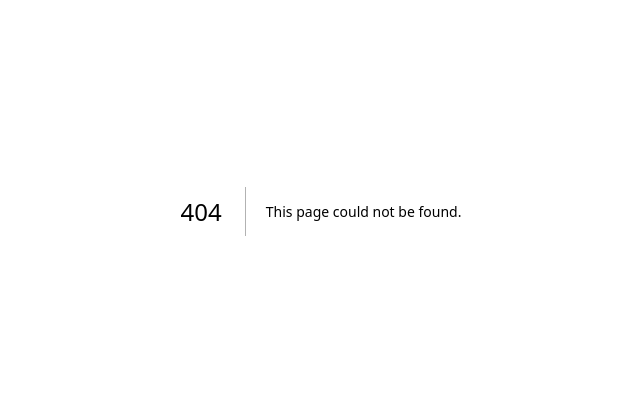
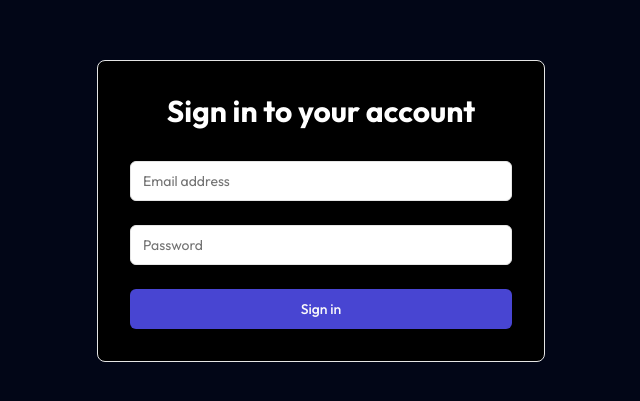
Before and after one commit to Gowsikakho/expense_track, a Next.js app: page /auth/signin in a window 1280 px wide. Before the commit this address had no page. Shown: the part 189-590 px from the top of the page, without its empty margins (319-959 px from the left). Built offline with nearby package versions, Linux system fonts and the light colour scheme.

Commit message:
complete nextauth integration

```diff
--- a/app/(routes)/dashboard/_components/IncomeSavingsTracker.jsx
+++ b/app/(routes)/dashboard/_components/IncomeSavingsTracker.jsx
@@ -39,7 +39,7 @@ const IncomeSavingsTracker = ({ user, refreshData }) => {
                 .from(Income)
                 .where(
                     and(
-                        eq(Income.createdBy, user.primaryEmailAddress?.emailAddress),
+                        eq(Income.createdBy, user.email),
                         eq(Income.month, currentMonth)
                     )
                 )
@@ -58,7 +58,7 @@ const IncomeSavingsTracker = ({ user, refreshData }) => {
                 createdBy: Savings.createdBy
             })
                 .from(Savings)
-                .where(eq(Savings.createdBy, user.primaryEmailAddress?.emailAddress))
+                .where(eq(Savings.createdBy, user.email))
                 .orderBy(desc(Savings.id))
 
             const total = savingsResult.reduce((sum, saving) => sum + Number(saving.amount), 0)
@@ -98,7 +98,7 @@ const IncomeSavingsTracker = ({ user, refreshData }) => {
             return
         }
 
-        if (!user?.primaryEmailAddress?.emailAddress) {
+        if (!user?.email) {
             toast.error('User not authenticated')
             return
         }
@@ -112,7 +112,7 @@ const IncomeSavingsTracker = ({ user, refreshData }) => {
                 .from(Income)
                 .where(
                     and(
-                        eq(Income.createdBy, user.primaryEmailAddress.emailAddress),
+                        eq(Income.createdBy, user.email),
                         eq(Income.month, currentMonth)
                     )
                 )
@@ -127,7 +127,7 @@ const IncomeSavingsTracker = ({ user, refreshData }) => {
                 await db.insert(Income).values({
                     amount: incomeAmount,
                     month: currentMonth,
-                    createdBy: user.primaryEmailAddress.emailAddress
+                    createdBy: user.email
                 })
             }
 
@@ -152,7 +152,7 @@ const IncomeSavingsTracker = ({ user, refreshData }) => {
                     amount: remaining.toString(),
                     month: currentMonth,
                     isRollover: true,
-                    createdBy: user.primaryEmailAddress?.emailAddress
+                    createdBy: user.email
                 })
 
                 if (remaining > 0) {
--- a/app/(routes)/dashboard/page.jsx
+++ b/app/(routes)/dashboard/page.jsx
@@ -1,5 +1,5 @@
 "use client"
-import { UserButton, useUser } from '@clerk/nextjs'
+import { useSession } from 'next-auth/react'
 import React, { useEffect, useState, useMemo } from 'react'
 import CardInfo from './_components/CardInfo';
 import { desc, eq, getTableColumns, sql, and, gte, lte } from 'drizzle-orm';
@@ -16,7 +16,7 @@ import moment from 'moment';
 
 const page = () => {
 
-    const { user } = useUser();
+    const { data: session } = useSession();
 
     const [budgetList, setBudgetList] = useState([]);
     const [expensesList, setExpensesList] = useState([]);
@@ -32,10 +32,10 @@ const page = () => {
     );
 
     useEffect(() => {
-        if (user) {
+        if (session?.user?.email) {
             loadInitialData();
         }
-    }, [user]);
+    }, [session]);
 
     const loadInitialData = async () => {
         setLoading(true);
@@ -62,7 +62,7 @@ const page = () => {
                 totalItem: sql`count(${Expenses.id})`.mapWith(Number),
             }).from(Budgets)
                 .leftJoin(Expenses, eq(Budgets.id, Expenses.budgetId))
-                .where(eq(Budgets.createdBy, user.primaryEmailAddress?.emailAddress))
+                .where(eq(Budgets.createdBy, session.user.email))
                 .groupBy(Budgets.id)
                 .orderBy(desc(Budgets.id));
 
@@ -83,7 +83,7 @@ const page = () => {
                 date: Expenses.date
             }).from(Expenses)
                 .orderBy(desc(Expenses.id))
-                .limit(5); // Reduced from 10 to 5
+                .limit(5);
 
             setExpensesList(result);
         } catch (error) {
@@ -102,7 +102,7 @@ const page = () => {
                 createdBy: Categories.createdBy
             })
                 .from(Categories)
-                .where(eq(Categories.createdBy, user.primaryEmailAddress?.emailAddress));
+                .where(eq(Categories.createdBy, session.user.email));
             setCategories(result);
         } catch (error) {
             console.error('Error fetching categories:', error);
@@ -121,7 +121,7 @@ const page = () => {
                 .from(Income)
                 .where(
                     and(
-                        eq(Income.createdBy, user.primaryEmailAddress?.emailAddress),
+                        eq(Income.createdBy, session.user.email),
                         eq(Income.month, currentMonth)
                     )
                 )
@@ -153,9 +153,9 @@ const page = () => {
 
     return (
         <div className="mt-16 md:mt-0 text-white p-8">
-            {user ?
+            {session?.user ?
                 <div>
-                    <h2 className="font-bold text-3xl">Hi, {user?.fullName}</h2>
+                    <h2 className="font-bold text-3xl">Hi, {session.user.name}</h2>
                     <p className="text-gray-500">Here's what happening with your money, let's manage your expenses</p>
                 </div> :
                 <div>
@@ -212,7 +212,7 @@ const page = () => {
             {activeTab === 'overview' && (
                 <>
                     <IncomeSavingsTracker
-                        user={user}
+                        user={session?.user}
                         refreshData={() => {
                             getBudgetList();
                             fetchMonthlyIncome();
@@ -244,9 +244,9 @@ const page = () => {
             )}
 
             {/* Lazy load other tabs */}
-            {activeTab === 'calendar' && user && (
+            {activeTab === 'calendar' && session?.user && (
                 <ExpenseCalendar
-                    user={user}
+                    user={session.user}
                     refreshData={() => {
                         getBudgetList();
                         getAllExpenses();
@@ -256,13 +256,13 @@ const page = () => {
                 />
             )}
 
-            {activeTab === 'analytics' && user && (
-                <ExpenseAnalytics user={user} />
+            {activeTab === 'analytics' && session?.user && (
+                <ExpenseAnalytics user={session.user} />
             )}
 
-            {activeTab === 'categories' && user && (
+            {activeTab === 'categories' && session?.user && (
                 <CategoriesManager
-                    user={user}
+                    user={session.user}
                     refreshCategories={fetchCategories}
                 />
             )}
--- /dev/null
+++ b/app/auth/signin/page.js
@@ -0,0 +1,54 @@
+'use client'
+import { signIn } from 'next-auth/react'
+import { useState } from 'react'
+import { Button } from '@/components/ui/button'
+import { Input } from '@/components/ui/input'
+
+export default function SignIn() {
+  const [email, setEmail] = useState('')
+  const [password, setPassword] = useState('')
+
+  const handleSubmit = async (e) => {
+    e.preventDefault()
+    await signIn('credentials', {
+      email,
+      password,
+      callbackUrl: '/dashboard'
+    })
+  }
+
+  return (
+    <div className="min-h-screen flex items-center justify-center bg-slate-950">
+      <div className="max-w-md w-full space-y-8 p-8 bg-black rounded-lg border">
+        <div>
+          <h2 className="text-center text-3xl font-bold text-white">
+            Sign in to your account
+          </h2>
+        </div>
+        <form className="mt-8 space-y-6" onSubmit={handleSubmit}>
+          <div>
+            <Input
+              type="email"
+              placeholder="Email address"
+              value={email}
+              onChange={(e) => setEmail(e.target.value)}
+              required
+            />
+          </div>
+          <div>
+            <Input
+              type="password"
+              placeholder="Password"
+              value={password}
+              onChange={(e) => setPassword(e.target.value)}
+              required
+            />
+          </div>
+          <Button type="submit" className="w-full">
+            Sign in
+          </Button>
+        </form>
+      </div>
+    </div>
+  )
+}
```
